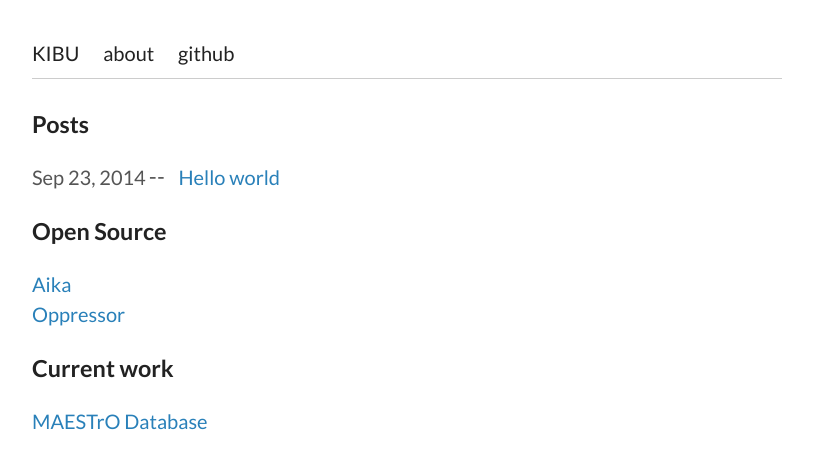
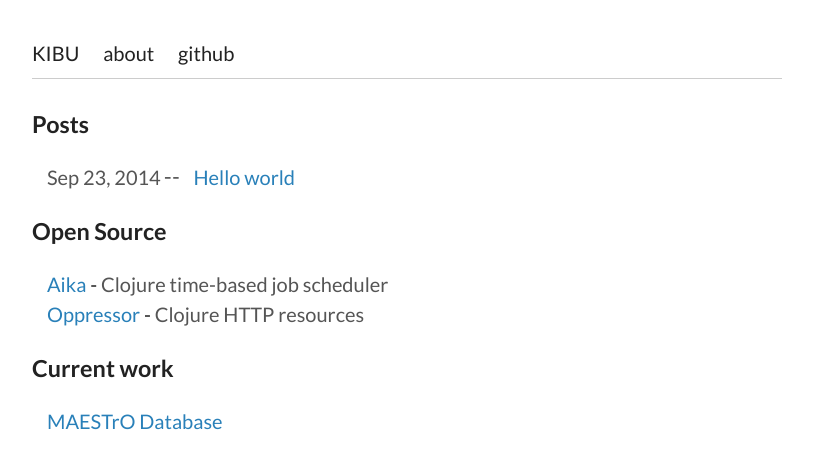
Before and after one commit to kibu-australia/kibu-australia.github.io, a Jekyll site: the page built from index.html, in a window 1280 px wide. Shown: the top 469 px of the page, without its empty margins (233-1046 px from the left). Built offline with Jekyll 4.4.1, drawn with Linux system fonts in a browser that asks for light colours; Markdown is read by kramdown in place of the engine named in the settings.

Commit message:
Update index layout

```diff
--- a/_data/projects.yml
+++ b/_data/projects.yml
@@ -1,6 +1,8 @@
 -
   title: "Aika"
   repo:  "https://github.com/kibu-australia/aika"
+  description: Clojure time-based job scheduler
 -
   title: "Oppressor"
   repo:  "https://github.com/kibu-australia/oppressor"
+  description: Clojure HTTP resources
--- a/css/main.css
+++ b/css/main.css
@@ -34,7 +34,11 @@ code {
   list-style-type: none;
 }
 
-.post-date {
+.posts li {
+  margin-left: 15px;
+}
+
+.post-meta {
   color: #555;
   margin-right: 10px;
 }
--- a/index.html
+++ b/index.html
@@ -6,7 +6,7 @@ title:  KIBU
 <ul class="posts">
   {% for post in site.posts %}
     <li>
-      <span class="post-date">{{ post.date | date: "%b %-d, %Y" }} &#9867; </span>
+      <span class="post-meta">{{ post.date | date: "%b %-d, %Y" }} &#9867; </span>
       <a href="{{ post.url }}">{{ post.title }}</a>
     </li>
   {% endfor %}
@@ -15,7 +15,7 @@ title:  KIBU
 <h3>Open Source</h3>
 <ul class="posts">
   {% for project in site.data.projects %}
-    <li><a href="{{ project.repo }}">{{ project.title }}</a></li>
+    <li><a href="{{ project.repo }}">{{ project.title }}</a> - <span class="post-meta">{{ project.description }}</span></li>
   {% endfor %}
 </ul>
 
```
